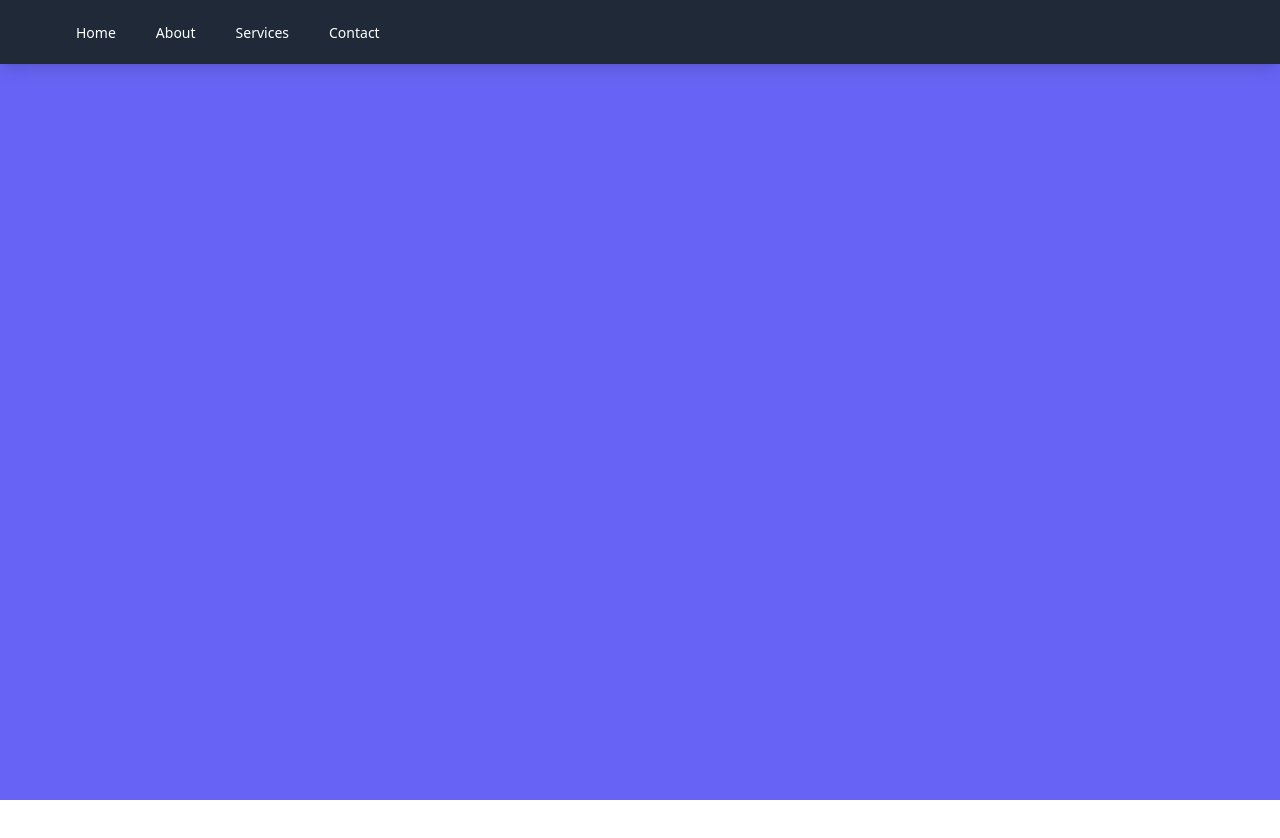
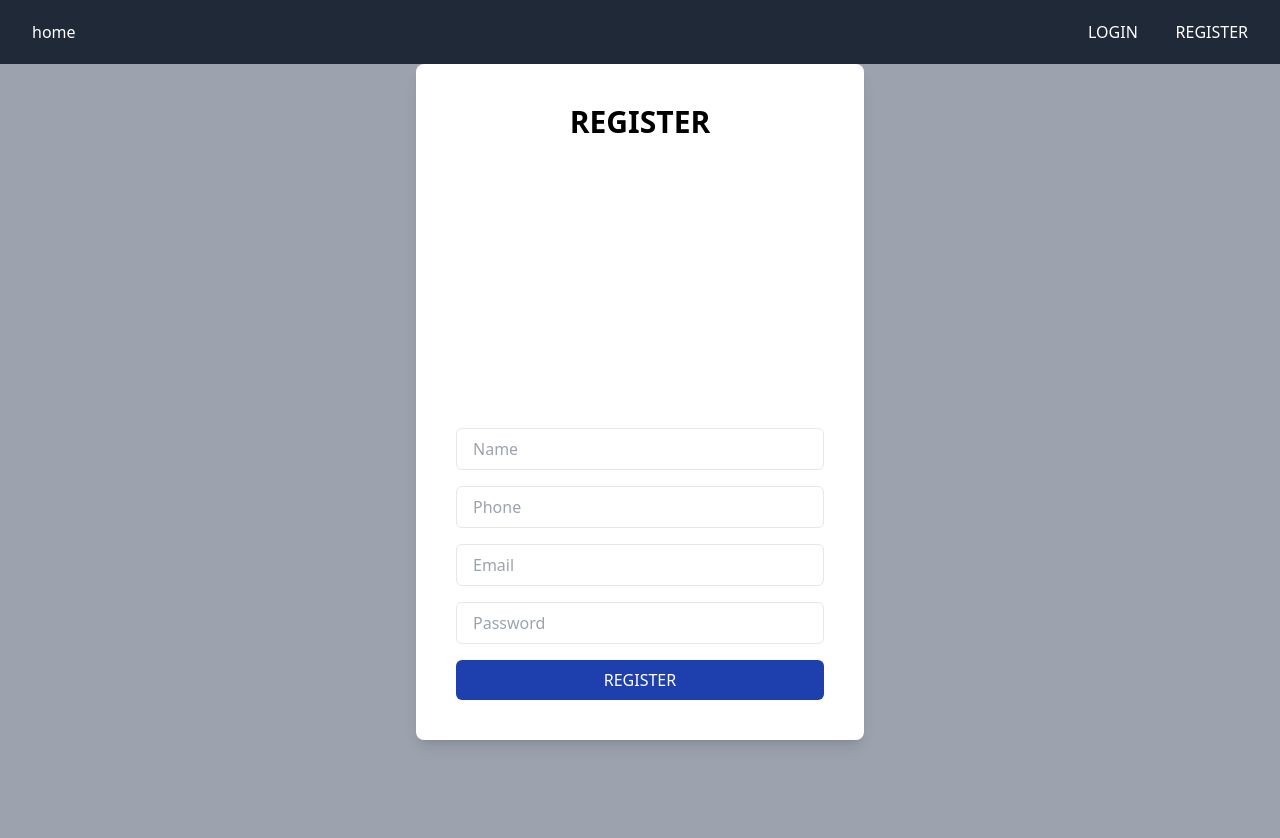
Before and after one commit to arunjithsurendran22/WEATHER-APP-VUE, a Vue app: page /register in a window 1280 px wide. Shown: the top 838 px of the page. Before the commit the page ends 800 px from the top, so only its background shows below. Built offline with nearby package versions, Linux system fonts and the light colour scheme.

Commit message:
new updated

```diff
--- /dev/null
+++ b/src/authorization/api.js
@@ -0,0 +1,27 @@
+import axios from "axios";
+
+// Create an Axios instance with default configuration
+const axiosInstance = axios.create({
+  baseURL: "http://localhost:3000/api/v5/user",
+});
+
+// Add request interceptor
+axiosInstance.interceptors.request.use(
+  (config) => {
+    const accessToken = localStorage.getItem("accessToken");
+
+    // If access token exists, attach it to the Authorization header
+    if (accessToken) {
+      config.headers.Authorization = `Bearer ${accessToken}`;
+    }
+
+    return config;
+  },
+  (error) => {
+    // Handle request error
+    return Promise.reject(error);
+  }
+);
+
+// Export the Axios instance for use throughout your application
+export default axiosInstance;
--- /dev/null
+++ b/src/components/Login.vue
@@ -0,0 +1,79 @@
+<template>
+  <div class="max-w-md mx-auto mt-10 p-6 bg-white rounded-lg shadow-lg">
+    <h1 class="text-center text-3xl font-bold mb-6">LOGIN</h1>
+    <form @submit.prevent="loginUser" class="space-y-4">
+      <div>
+        <input
+          type="email"
+          v-model="email"
+          placeholder="Email"
+          required
+          @input="validateEmail"
+          class="block w-full px-4 py-2 rounded-md border focus:outline-none focus:border-blue-500"
+        />
+        <p v-if="emailError" class="text-red-500">{{ emailError }}</p>
+      </div>
+      <div>
+        <input
+          type="password"
+          v-model="password"
+          placeholder="Password"
+          required
+          class="block w-full px-4 py-2 rounded-md border focus:outline-none focus:border-blue-500"
+        />
+      </div>
+      <p v-if="error" class="text-red-500">{{ error }}</p>
+      <button
+        type="submit"
+        class="block w-full px-4 py-2 bg-blue-800 text-white rounded-md hover:bg-blue-700 focus:outline-none focus:bg-blue-700 transition-all duration-300"
+      >
+        LOGIN
+      </button>
+    </form>
+  </div>
+</template>
+
+<script setup>
+import axios from "axios";
+import { ref } from "vue";
+import { useRouter } from "vue-router";
+import axiosInstance from "../authorization/api";
+
+// Define reactive properties
+const email = ref("");
+const password = ref("");
+const error = ref(null);
+const emailError = ref(null);
+
+// Get router instance
+const router = useRouter();
+
+// Define loginUser function
+const loginUser = async () => {
+  try {
+    const response = await axiosInstance.post("/profile/login", {
+      email: email.value,
+      password: password.value,
+    });
+    if (response.data.message === "User Login successful") {
+      // Redirect to home page
+      localStorage.setItem("accessToken", response.data.accessTokenUser);
+      router.push("/home");
+    }
+    console.log(response.data);
+  } catch (error) {
+    console.error(error.response.data.message);
+    error.value = error.response.data.message;
+  }
+};
+
+// Define validateEmail function
+const validateEmail = () => {
+  const regex = /^[^\s@]+@[^\s@]+\.[^\s@]+$/;
+  if (!regex.test(email.value)) {
+    emailError.value = "Invalid email address";
+  } else {
+    emailError.value = null;
+  }
+};
+</script>../authorization/api
--- a/src/components/Navigation.vue
+++ b/src/components/Navigation.vue
@@ -1,41 +1,20 @@
 <template>
   <nav class="bg-gray-800 shadow-lg">
     <div class="max-w-7xl mx-auto px-4 sm:px-6 lg:px-8">
-      <div class="flex justify-between h-16">
-        <div class="flex">
-          <!-- Logo -->
-          <div class="flex-shrink-0 flex items-center"></div>
-
-          <!-- Navigation links -->
-          <div class="hidden space-x-8 sm:-my-px sm:ml-10 sm:flex">
-            <a
-              href="#"
-              class="inline-flex items-center px-1 pt-1 border-b-2 border-transparent text-sm font-medium text-white hover:text-gray-300 hover:border-gray-300"
-              >Home</a
-            >
-            <a
-              href="#"
-              class="inline-flex items-center px-1 pt-1 border-b-2 border-transparent text-sm font-medium text-white hover:text-gray-300 hover:border-gray-300"
-              >About</a
-            >
-            <a
-              href="#"
-              class="inline-flex items-center px-1 pt-1 border-b-2 border-transparent text-sm font-medium text-white hover:text-gray-300 hover:border-gray-300"
-              >Services</a
-            >
-            <a
-              href="#"
-              class="inline-flex items-center px-1 pt-1 border-b-2 border-transparent text-sm font-medium text-white hover:text-gray-300 hover:border-gray-300"
-              >Contact</a
-            >
-          </div>
+      <div class="flex justify-between h-16 text-white items-center">
+        <p>home</p>
+        <div class="w-40 flex justify-between items-center">
+          <RouterLink to="/">LOGIN</RouterLink>
+          <RouterLink to="/register">REGISTER</RouterLink>
         </div>
       </div>
     </div>
   </nav>
 </template>
 
-<script></script>
+<script setup>
+import { RouterLink } from "vue-router";
+</script>
 
 <style scoped>
 /* Add custom styles here */
--- /dev/null
+++ b/src/components/Register.vue
@@ -0,0 +1,124 @@
+<template>
+  <div class="bg-gray-400 h-screen">
+    <div class="max-w-md mx-auto p-10 rounded-lg shadow-lg bg-white">
+      <h1 class="text-center text-3xl font-bold mb-6">REGISTER</h1>
+      <form @submit.prevent="registerUser" class="space-y-4 mt-72">
+        <div>
+          <input
+            type="text"
+            v-model="name"
+            placeholder="Name"
+            required
+            class="block w-full px-4 py-2 rounded-md border focus:outline-none focus:border-blue-500"
+          />
+        </div>
+        <div>
+          <input
+            type="text"
+            v-model="mobile"
+            placeholder="Phone"
+            required
+            @input="validateMobile"
+            class="block w-full px-4 py-2 rounded-md border focus:outline-none focus:border-blue-500"
+          />
+          <p v-if="mobileError" class="text-red-500">{{ mobileError }}</p>
+        </div>
+        <div>
+          <input
+            type="email"
+            v-model="email"
+            placeholder="Email"
+            required
+            @input="validateEmail"
+            class="block w-full px-4 py-2 rounded-md border focus:outline-none focus:border-blue-500"
+          />
+          <p v-if="emailError" class="text-red-500">{{ emailError }}</p>
+        </div>
+        <div>
+          <input
+            type="password"
+            v-model="password"
+            placeholder="Password"
+            required
+            @input="validatePassword"
+            class="block w-full px-4 py-2 rounded-md border focus:outline-none focus:border-blue-500"
+          />
+          <p v-if="passwordError" class="text-red-500">{{ passwordError }}</p>
+        </div>
+        <p v-if="error" class="text-red-500">{{ error }}</p>
+        <button
+          type="submit"
+          class="block w-full px-4 py-2 bg-blue-800 text-white rounded-md hover:bg-blue-700 focus:outline-none focus:bg-blue-700 transition-all duration-300"
+        >
+          REGISTER
+        </button>
+      </form>
+    </div>
+  </div>
+</template>
+
+<script setup>
+import { ref } from "vue";
+import { useRouter } from "vue-router";
+import axiosInstance from "../authorization/api";
+
+const name = ref("");
+const mobile = ref("");
+const email = ref("");
+const password = ref("");
+const router = useRouter();
+const error = ref(null);
+const mobileError = ref(null);
+const emailError = ref(null);
+const passwordError = ref(null);
+
+const registerUser = async () => {
+  try {
+    const response = await axiosInstance.post("/profile/register", {
+      name: name.value,
+      mobile: mobile.value,
+      email: email.value,
+      password: password.value,
+    });
+    if (response.data.message === "user registered successfully") {
+      router.push("/");
+    }
+    console.log(response.data);
+  } catch (error) {
+    console.error(error.response.data.message);
+    error.value = error.response.data.message;
+  }
+};
+
+const validateMobile = () => {
+  const regex = /^[0-9]{10}$/;
+  if (!regex.test(mobile.value)) {
+    mobileError.value = "Mobile number must be 10 digits";
+  } else {
+    mobileError.value = null;
+  }
+};
+
+const validateEmail = () => {
+  const regex = /^[^\s@]+@[^\s@]+\.[^\s@]+$/;
+  if (!regex.test(email.value)) {
+    emailError.value = "Invalid email address";
+  } else {
+    emailError.value = null;
+  }
+};
+
+const validatePassword = () => {
+  const regex = /^(?=.*\d)(?=.*[a-z])(?=.*[A-Z])(?=.*[!@#$%^&*]).{6,}$/;
+  if (!regex.test(password.value)) {
+    passwordError.value =
+      "Password should contain at least 6 characters, including upper and lower case letters, digits, and special characters";
+  } else {
+    passwordError.value = null;
+  }
+};
+</script>
+
+<style scoped>
+/* Add any additional custom styles here */
+</style>
--- a/src/main.js
+++ b/src/main.js
@@ -2,14 +2,26 @@ import { createApp } from "vue";
 import { createRouter, createWebHistory } from "vue-router";
 import App from "./App.vue";
 import "./style.css";
-import Home from "./components/Home.vue"
+import Home from "./components/Home.vue";
+import Register from "./components/Register.vue";
+import Login from "./components/Login.vue";
 const router = createRouter({
   history: createWebHistory(),
   routes: [
     {
-      path: "/",
+      path: "/home",
       name: "home",
       component: Home,
+    },
+    {
+      path: "/register",
+      name: "Register",
+      component: Register,
+    },
+    {
+      path: "/",
+      name: "Login",
+      component: Login,
     },
   ],
 });
```
Also changed, not shown: src/components/Home.vue (+45 -27 lines).
